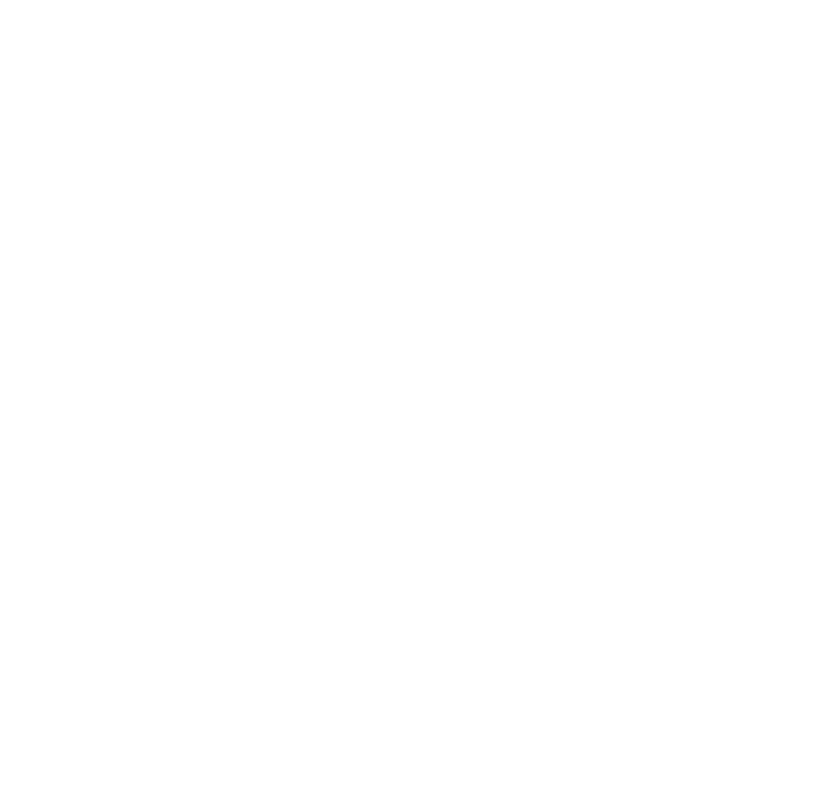
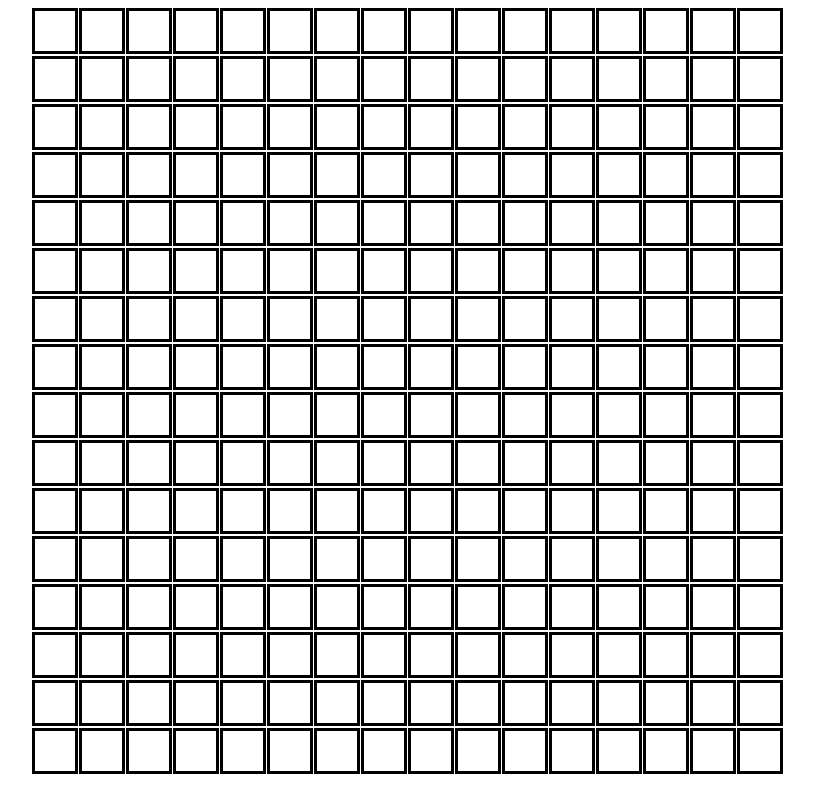
Before and after one commit to Lucoria1/Etch-a-Sketch, a plain HTML site: page index.HTML in a window 1280 px wide. Shown: the whole page, without its empty margins (233-1047 px from the left). Drawn offline with Linux system fonts and the light colour scheme.

Commit message:
made a grid using CSS

```diff
--- a/Etch-a-Sketch.js
+++ b/Etch-a-Sketch.js
@@ -0,0 +1,11 @@
+for (let i = 1; i <= 16; i++){
+    for (let i = 1; i <= 16; i++){
+        const div = document.createElement("div");
+        div.className = `box ${i}`
+        document.querySelector(".boxCont").appendChild(div);
+    }
+
+    let div = document.createElement("div");
+        div.className = "box17"
+        document.querySelector(".boxCont").appendChild(div);
+}
--- a/Stylesheet.css
+++ b/Stylesheet.css
@@ -0,0 +1,16 @@
+.boxCont {
+    display: flex;
+    flex-wrap: wrap;
+    justify-content: center;
+    gap: 1px;
+}
+
+.box {
+    border-style: solid;
+    height: 40px;
+    width: 40px;
+}
+
+.box17 {
+    flex-basis: 100%;
+}
--- a/index.HTML
+++ b/index.HTML
@@ -9,6 +9,10 @@
 </head>
 <body>
 
+    <div class="boxCont">
+
+    </div>
+
 </body>
 <script src="Etch-a-Sketch.js"></script>
 </html>
```
